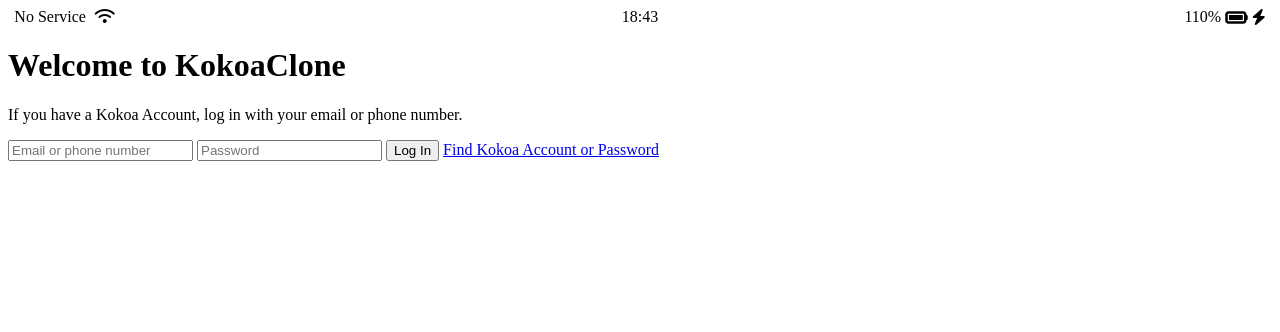
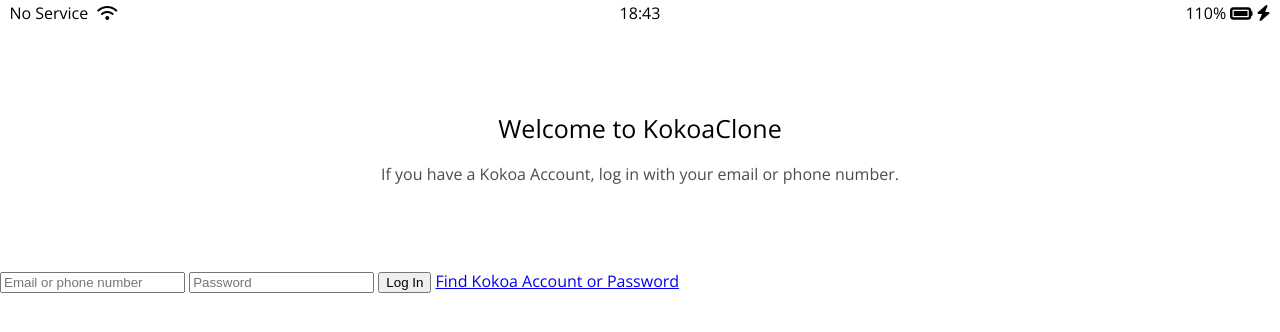
Before and after one commit to Honiyang/kokoa-clone-2020, a plain HTML site: page index.html in a window 1280 px wide. Drawn offline with nearby package versions, Linux system fonts and the light colour scheme.

Commit message:
6.6 Sign Up Screen part Three
welcome-header 만짐

```diff
--- /dev/null
+++ b/css/reset.css
@@ -0,0 +1,129 @@
+/* http://meyerweb.com/eric/tools/css/reset/
+   v2.0 | 20110126
+   License: none (public domain)
+*/
+
+html,
+body,
+div,
+span,
+applet,
+object,
+iframe,
+h1,
+h2,
+h3,
+h4,
+h5,
+h6,
+p,
+blockquote,
+pre,
+a,
+abbr,
+acronym,
+address,
+big,
+cite,
+code,
+del,
+dfn,
+em,
+img,
+ins,
+kbd,
+q,
+s,
+samp,
+small,
+strike,
+strong,
+sub,
+sup,
+tt,
+var,
+b,
+u,
+i,
+center,
+dl,
+dt,
+dd,
+ol,
+ul,
+li,
+fieldset,
+form,
+label,
+legend,
+table,
+caption,
+tbody,
+tfoot,
+thead,
+tr,
+th,
+td,
+article,
+aside,
+canvas,
+details,
+embed,
+figure,
+figcaption,
+footer,
+header,
+hgroup,
+menu,
+nav,
+output,
+ruby,
+section,
+summary,
+time,
+mark,
+audio,
+video {
+  margin: 0;
+  padding: 0;
+  border: 0;
+  font-size: 100%;
+  font: inherit;
+  vertical-align: baseline;
+}
+/* HTML5 display-role reset for older browsers */
+article,
+aside,
+details,
+figcaption,
+figure,
+footer,
+header,
+hgroup,
+menu,
+nav,
+section {
+  display: block;
+}
+body {
+  line-height: 1;
+}
+ol,
+ul {
+  list-style: none;
+}
+blockquote,
+q {
+  quotes: none;
+}
+blockquote:before,
+blockquote:after,
+q:before,
+q:after {
+  content: "";
+  content: none;
+}
+table {
+  border-collapse: collapse;
+  border-spacing: 0;
+}
--- /dev/null
+++ b/css/status-bar.css
@@ -0,0 +1,23 @@
+.status-bar {
+  display: flex;
+  justify-content: center;
+  padding: 5px 3px;
+}
+.status-bar__column {
+  width: 33%;
+}
+.status-bar__column:first-child span {
+  margin-right: 5px;
+}
+.status-bar__column:nth-child(2) {
+  display: flex;
+  justify-content: center;
+}
+.status-bar__column:last-child {
+  display: flex;
+  justify-content: flex-end;
+  align-items: center;
+}
+.status-bar__column .fa-battery-full {
+  margin: 0px 4px;
+}
--- a/css/styles.css
+++ b/css/styles.css
@@ -1,27 +1,22 @@
-<link rel="preconnect" href="https://fonts.gstatic.com">
-<link href="https://fonts.googleapis.com/css2?family=Open+Sans:wght@400;600&display=swap" rel="stylesheet">
+@import url("https://fonts.googleapis.com/css2?family=Open+Sans:wght@400;600&display=swap");
+@import "reset.css";
+@import "status-bar.css";
+
 body {
   font-family: "Open Sans", sans-serif;
 }
-.status-bar {
+.welcome-header {
+  margin: 90px 0px;
+  text-align: center;
   display: flex;
-  justify-content: center;
-}
-.status-bar__column {
-  width: 33%;
-}
-.status-bar__column:first-child span {
-  margin-right: 5px;
-}
-.status-bar__column:nth-child(2) {
-  display: flex;
-  justify-content: center;
-}
-.status-bar__column:last-child {
-  display: flex;
-  justify-content: flex-end;
+  flex-direction: column;
   align-items: center;
 }
-.status-bar__column .fa-battery-full {
-  margin: 0px 4px;
+.welcome-header_title {
+  margin-bottom: 25px;
+  font-size: 25px;
 }
+.welcome-header_text {
+  width: 80%;
+  opacity: 0.7;
+}
```
